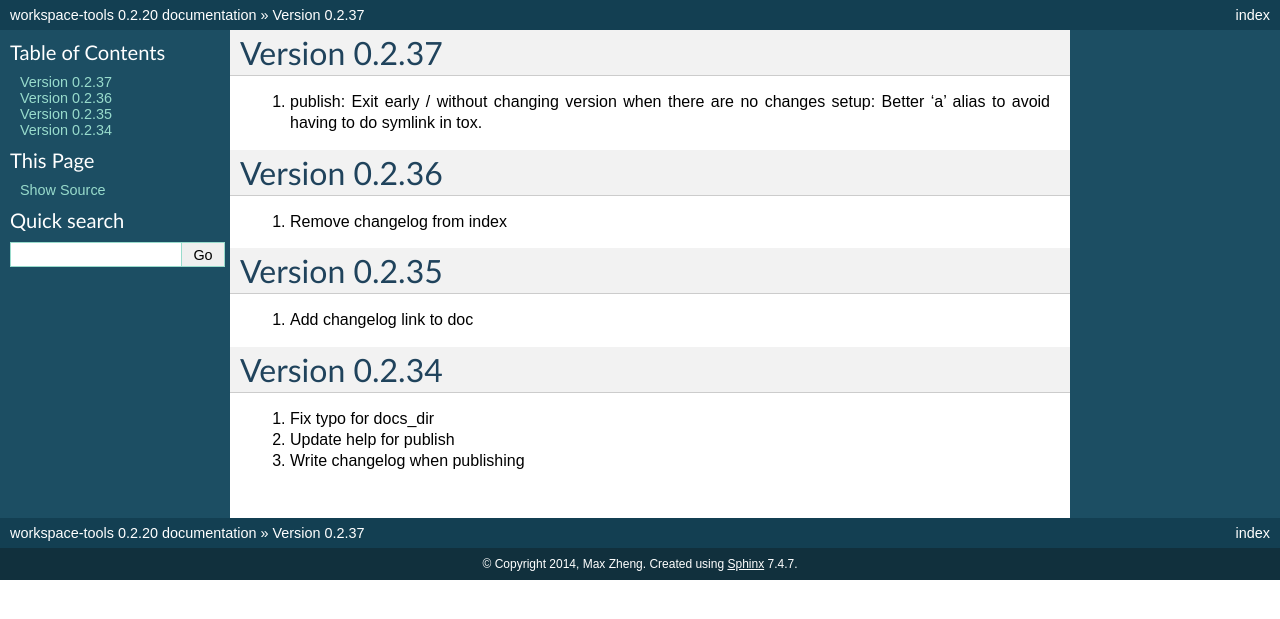
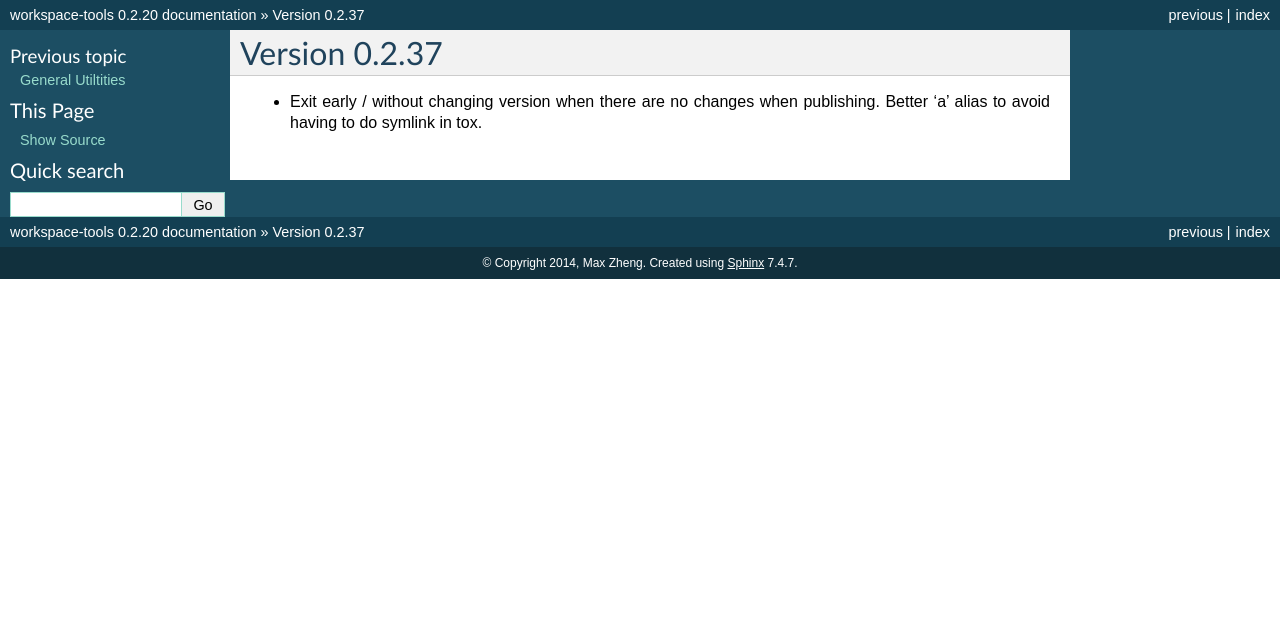
Before and after one commit to maxzheng/workspace-tools, a Sphinx documentation site: the page built from docs/CHANGELOG.rst, in a window 1280 px wide. Shown: the top 619 px of the page. Built offline with Sphinx 7.4.7, drawn with Linux system fonts in a browser that asks for light colours.

Commit message:
Add changelog to index by listing the latest version only

```diff
--- a/docs/CHANGELOG.rst
+++ b/docs/CHANGELOG.rst
@@ -1,27 +1,5 @@
 Version 0.2.37
-================================================================================
+===================================================================================
 
-1. publish: Exit early / without changing version when there are no changes
-   setup: Better 'a' alias to avoid having to do symlink in tox.
-
-
-Version 0.2.36
-================================================================================
-
-1. Remove changelog from index
-
-
-Version 0.2.35
-================================================================================
-
-1. Add changelog link to doc
-
-
-Version 0.2.34
-================================================================================
-
-1. Fix typo for docs_dir
-
-2. Update help for publish
-
-3. Write changelog when publishing
+* Exit early / without changing version when there are no changes when publishing.
+  Better 'a' alias to avoid having to do symlink in tox.
--- a/docs/README.rst
+++ b/docs/README.rst
@@ -118,7 +118,6 @@
 ====
 
 | Documentation: http://workspace-tools.readthedocs.org
-| Changes: http://workspace-tools.readthedocs.org/en/latest/CHANGELOG.html
 |
 | PyPI Package: https://pypi.python.org/pypi/workspace-tools
 | GitHub Source: https://github.com/maxzheng/workspace-tools
```
Also changed, not shown: docs/index.rst (+8 -0 lines), 1 other file.
